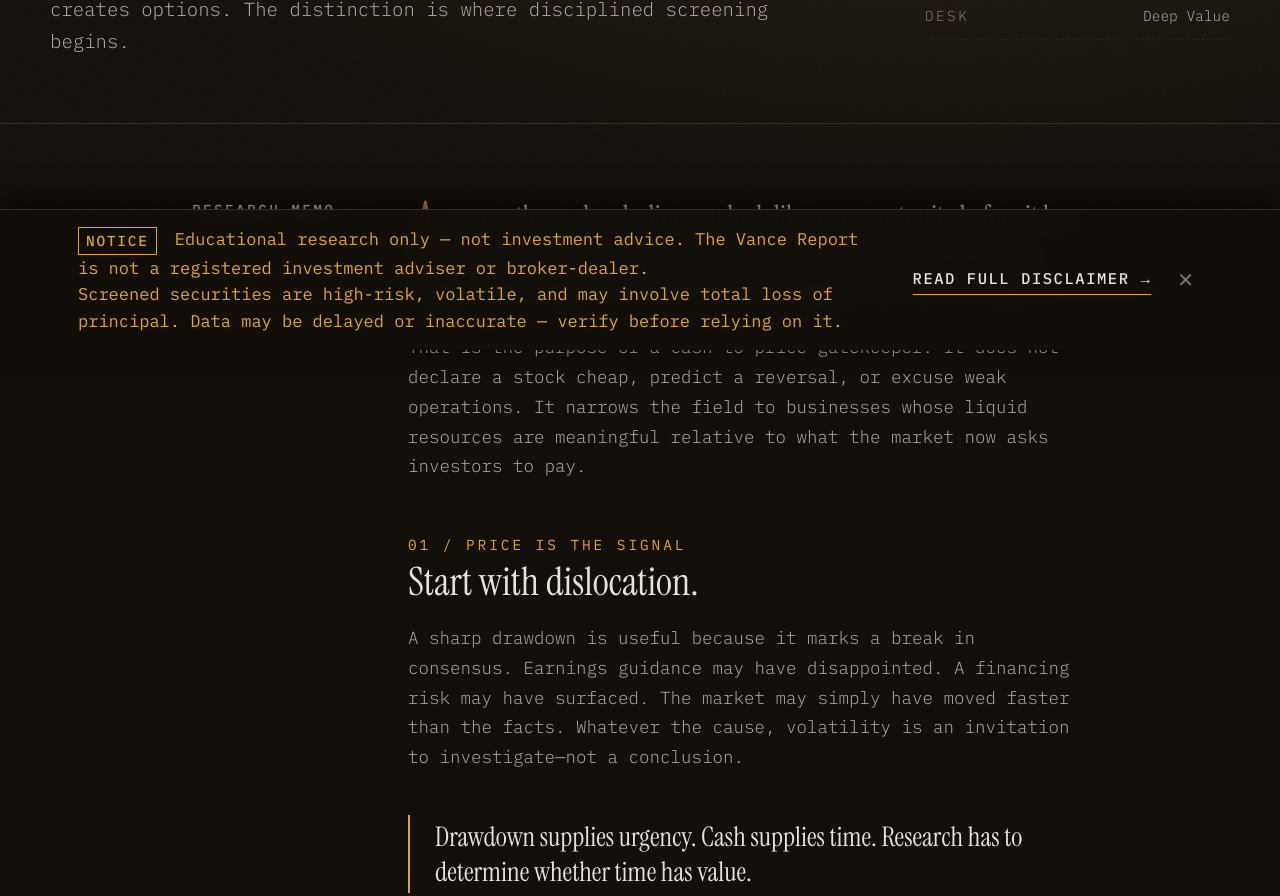
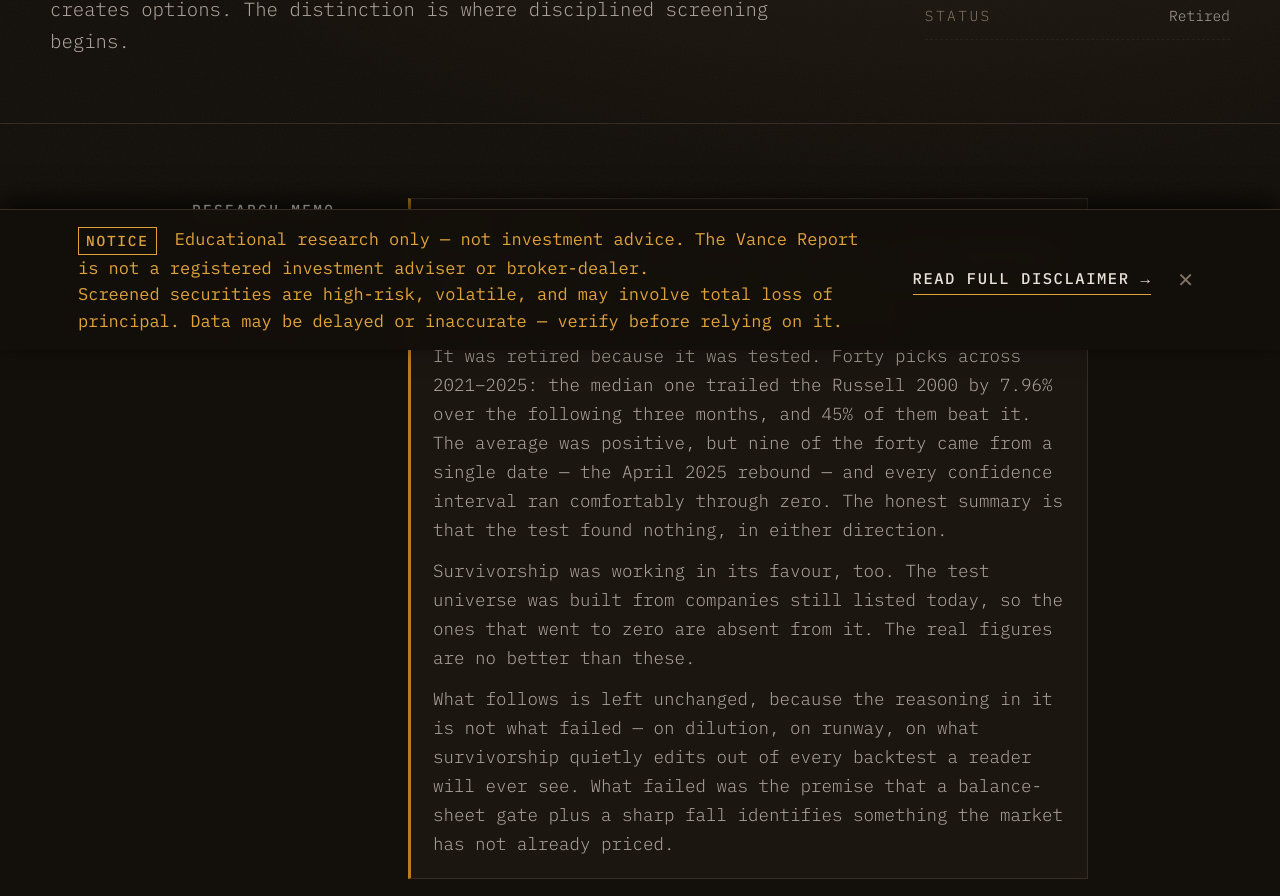
Before and after one commit to thevancereport/thevancereport, a website: page blogpost.html in a window 1280 px wide. Shown: the part 450-1346 px from the top of the page. Drawn offline with Linux system fonts and the light colour scheme.

Commit message:
Mark the cash-cushion field note as retired
The page described the screen in the present tense. It has been retired since, and a reader arriving from search had no way to know.

```diff
--- a/blogpost.html
+++ b/blogpost.html
@@ -244,6 +244,31 @@
         color: var(--paper-dim);
         font-size: 17.5px;
       }
+      /* Added 20 September 2026. The screen this note describes is not the
+         one the site runs any more, and a reader arriving from a search
+         result has no other way to know that. */
+      .retired {
+        border: 1px solid var(--rule);
+        border-left: 3px solid var(--amber-deep);
+        background: var(--ink-2);
+        padding: 20px 22px;
+        margin: 0 0 34px;
+        font-size: 15.5px;
+        line-height: 1.66;
+        color: var(--paper-dim);
+      }
+      .retired h2 {
+        margin: 0 0 10px;
+        font-family: var(--mono);
+        font-size: 12px;
+        font-weight: 600;
+        letter-spacing: 0.18em;
+        text-transform: uppercase;
+        color: var(--amber);
+      }
+      .retired p { margin: 0 0 12px; }
+      .retired p:last-child { margin-bottom: 0; }
+      .retired strong { color: var(--paper); font-weight: 600; }
       .prose .lead {
         font-family: var(--serif);
         font-size: 28px;
@@ -405,6 +430,10 @@
                 <dt>Desk</dt>
                 <dd>Deep Value</dd>
               </div>
+              <div>
+                <dt>Status</dt>
+                <dd>Retired</dd>
+              </div>
             </dl>
           </div>
         </header>
@@ -416,6 +445,39 @@
               Cash cushion<br />Drawdowns<br />Solvency<br />Survivorship
             </aside>
             <div class="prose">
+              <section class="retired" aria-labelledby="retired-h">
+                <h2 id="retired-h">Status &mdash; retired</h2>
+                <p>
+                  <strong>This note describes the screen the site ran until
+                  September 2026.</strong> That screen has been retired and a
+                  different one runs here now. The note is kept as it was
+                  written.
+                </p>
+                <p>
+                  It was retired because it was tested. Forty picks across
+                  2021&ndash;2025: the median one trailed the Russell 2000 by
+                  7.96% over the following three months, and 45% of them beat
+                  it. The average was positive, but nine of the forty came from
+                  a single date &mdash; the April 2025 rebound &mdash; and
+                  every confidence interval ran comfortably through zero. The
+                  honest summary is that the test found nothing, in either
+                  direction.
+                </p>
+                <p>
+                  Survivorship was working in its favour, too. The test
+                  universe was built from companies still listed today, so the
+                  ones that went to zero are absent from it. The real figures
+                  are no better than these.
+                </p>
+                <p>
+                  What follows is left unchanged, because the reasoning in it
+                  is not what failed &mdash; on dilution, on runway, on what
+                  survivorship quietly edits out of every backtest a reader
+                  will ever see. What failed was the premise that a
+                  balance-sheet gate plus a sharp fall identifies something the
+                  market has not already priced.
+                </p>
+              </section>
               <p class="lead">
                 A severe three-day decline can look like an opportunity before
                 it has earned the name. Price tells us that expectations
@@ -1090,5 +1152,7 @@
   .scan-sub { white-space: normal; line-height: 1.3; }
 }
 </style>
+
+<script async id="netlify-rum-container" src="/.netlify/scripts/rum" data-netlify-rum-site-id="1bcc4d76-6d05-4a8e-9d73-45d7f2bfd2ec" data-netlify-deploy-branch="main" data-netlify-deploy-context="production" data-netlify-cwv-token="eyJhbGciOiJIUzI1NiIsInR5cCI6IkpXVCJ9.eyJzaXRlX2lkIjoiMWJjYzRkNzYtNmQwNS00YThlLTlkNzMtNDVkN2YyYmZkMmVjIiwiYWNjb3VudF9pZCI6IjZhYTc4NTA2YzVjNTlhNTNiZWRjMWU1NyIsImRlcGxveV9pZCI6IjZhYjA4MWM0YjhkMzc4MDAwODg2NTI5NiIsImlzc3VlciI6Im5mc2VydmVyIn0.bLxnBWCNjQLsF3PlmyUHOQEe8W2GEFgNohPTcb3go-M"></script>
 </body>
 </html>
```
